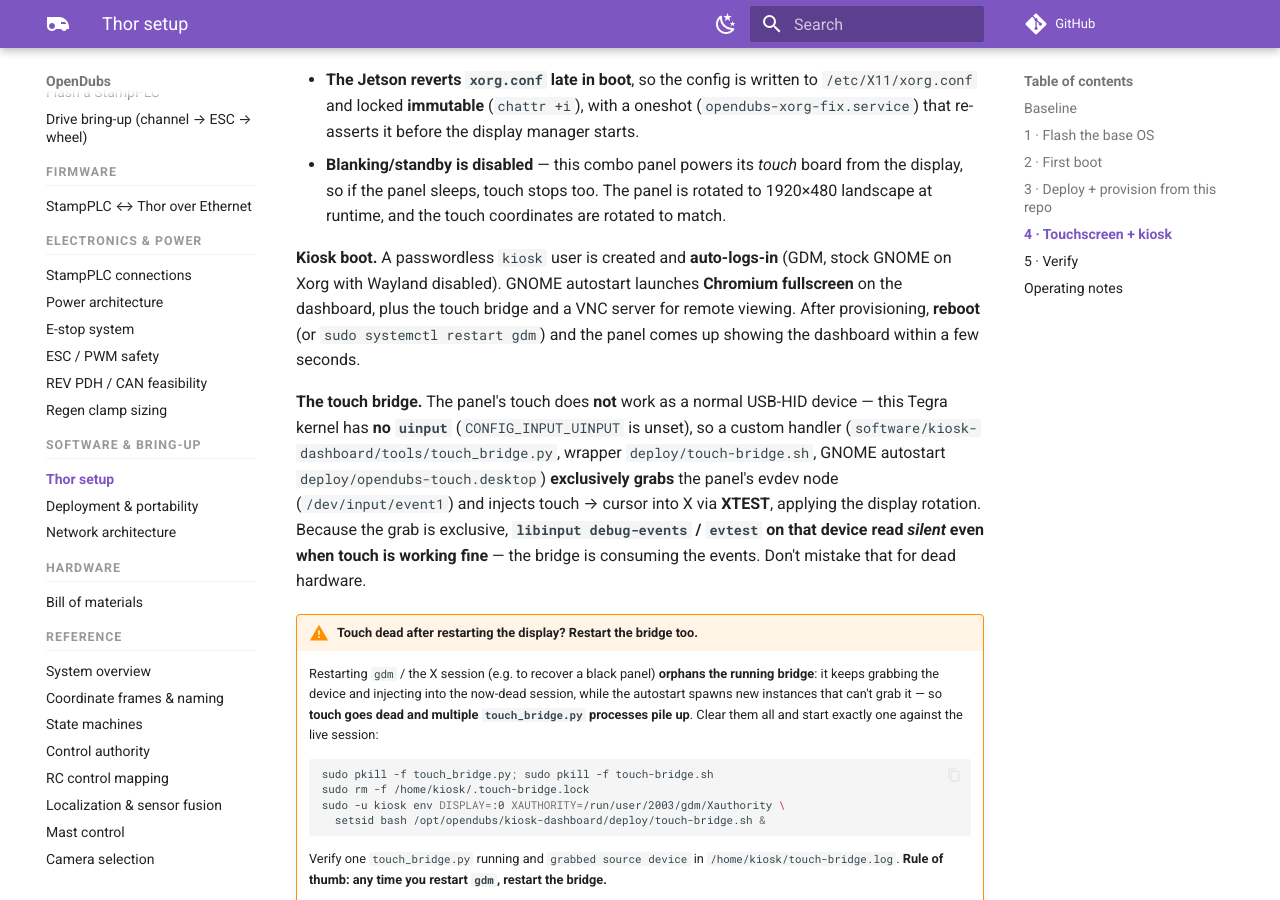
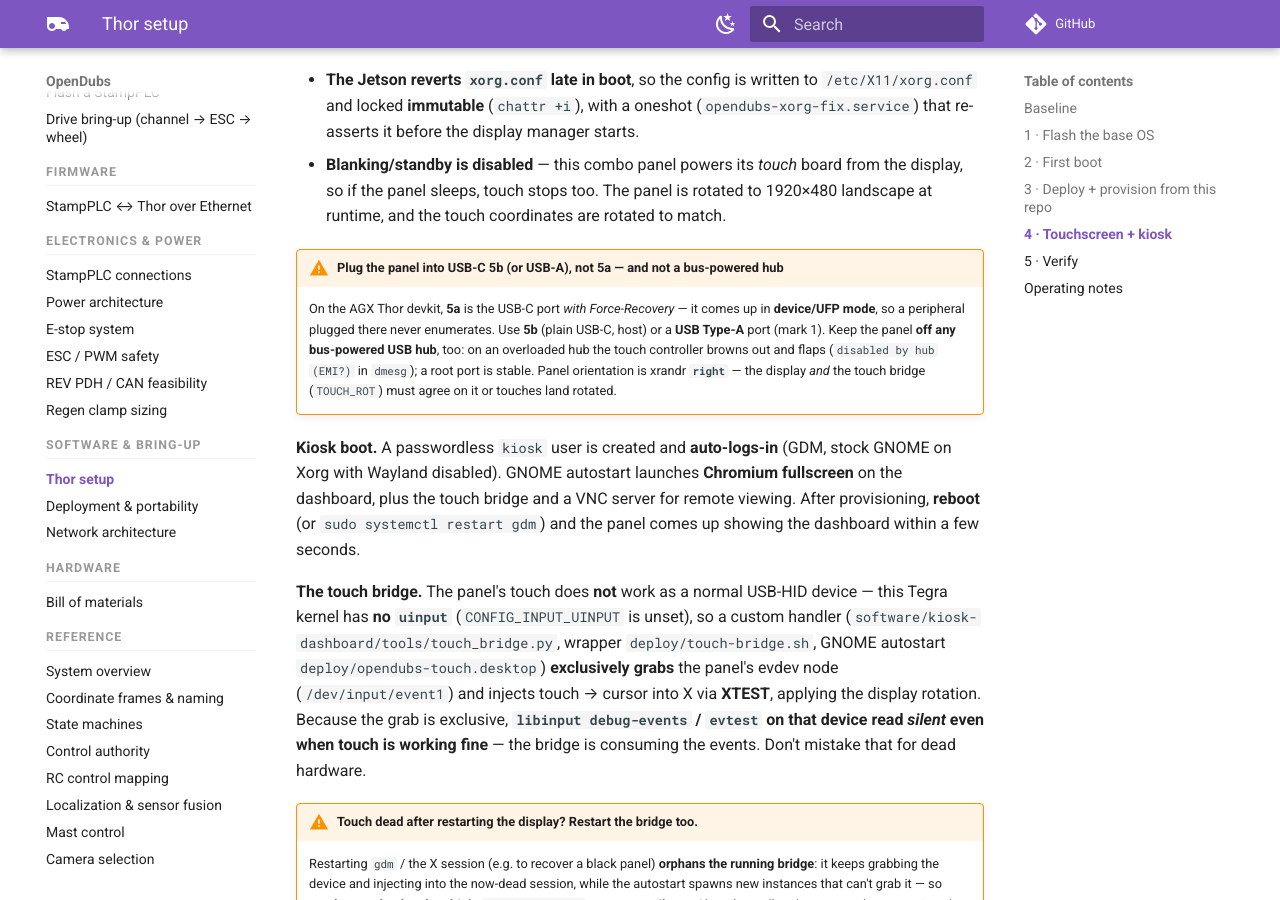
Before and after one commit to UW-Allen-School-Robotics/opendubs, an MkDocs documentation site: the page built from docs/thor-setup.md, in a window 1280 px wide and 900 px high, scrolled down 1939 px. Built offline with MkDocs 1.6.1 and Material for MkDocs 9.7.7, drawn with Linux system fonts in a browser that asks for light colours; comment, search, counter and statistics services are not loaded.

Commit message:
kiosk: fix touch panel USB port + rotation (persist the fixes)
Nailed down on the robot: the touch panel must be on USB-C port 5b (host) or a
USB-A port — 5a is the Force-Recovery port (device/UFP mode, peripheral never
enumerates) — and off any bus-powered hub (it flaps "disabled by hub (EMI?)" on an
overloaded hub; a root port is stable). And the panel is right-side-up at xrandr
"right", not "left".

- touch-bridge.sh: force `xrandr --rotate right` + `TOUCH_ROT=right` (the bridge
  reliably runs on boot; kiosk-session.sh doesn't always). Display and the bridge's
  touch mapping must agree or touches land rotated.
- kiosk-session.sh: `--rotate left` -> `right`; drop the moot xinput matrix (the
  bridge grabs the device, so an X-side matrix is a no-op).
- thor-setup.md: document the 5b-not-5a port rule + the no-bus-powered-hub rule.

Co-Authored-By: Claude Opus 4.8 <noreply@anthropic.com>

```diff
--- a/docs/thor-setup.md
+++ b/docs/thor-setup.md
@@ -72,6 +72,14 @@ Provisioning is what makes the panel light up and boot straight into the dashboa
   if the panel sleeps, touch stops too. The panel is rotated to 1920×480 landscape at runtime, and
   the touch coordinates are rotated to match.
 
+!!! warning "Plug the panel into USB-C **5b** (or USB-A), not 5a — and not a bus-powered hub"
+    On the AGX Thor devkit, **5a** is the USB-C port *with Force-Recovery* — it comes up in
+    **device/UFP mode**, so a peripheral plugged there never enumerates. Use **5b** (plain USB-C,
+    host) or a **USB Type-A** port (mark 1). Keep the panel **off any bus-powered USB hub**, too:
+    on an overloaded hub the touch controller browns out and flaps (`disabled by hub (EMI?)` in
+    `dmesg`); a root port is stable. Panel orientation is xrandr **`right`** — the display *and* the
+    touch bridge (`TOUCH_ROT`) must agree on it or touches land rotated.
+
 **Kiosk boot.** A passwordless `kiosk` user is created and **auto-logs-in** (GDM, stock GNOME on
 Xorg with Wayland disabled). GNOME autostart launches **Chromium fullscreen** on the dashboard, plus
 the touch bridge and a VNC server for remote viewing. After provisioning, **reboot** (or
```
Also changed, not shown: 2 other files.
